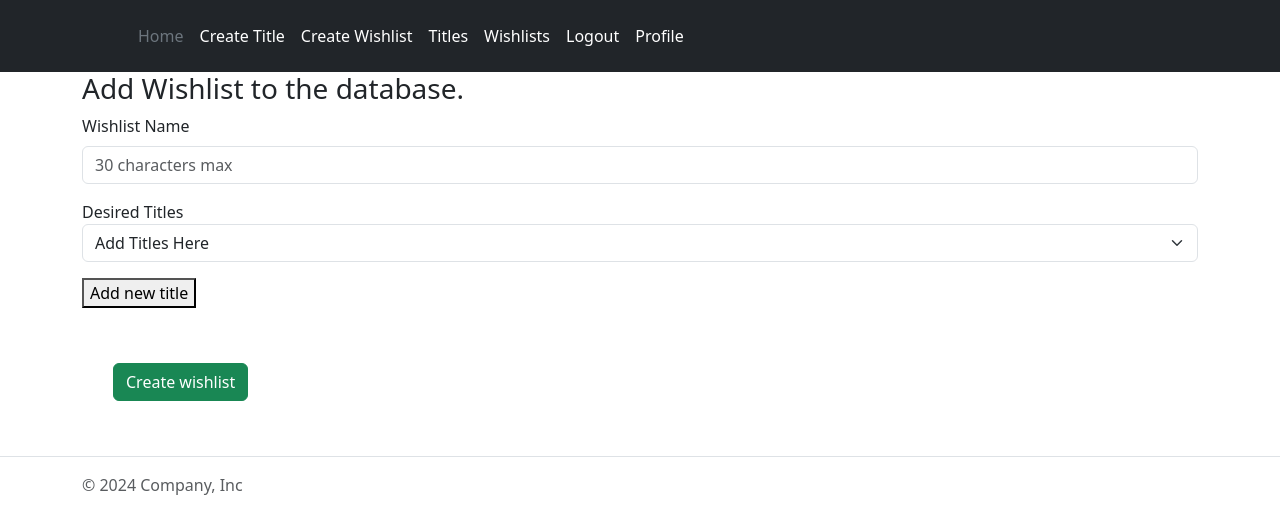
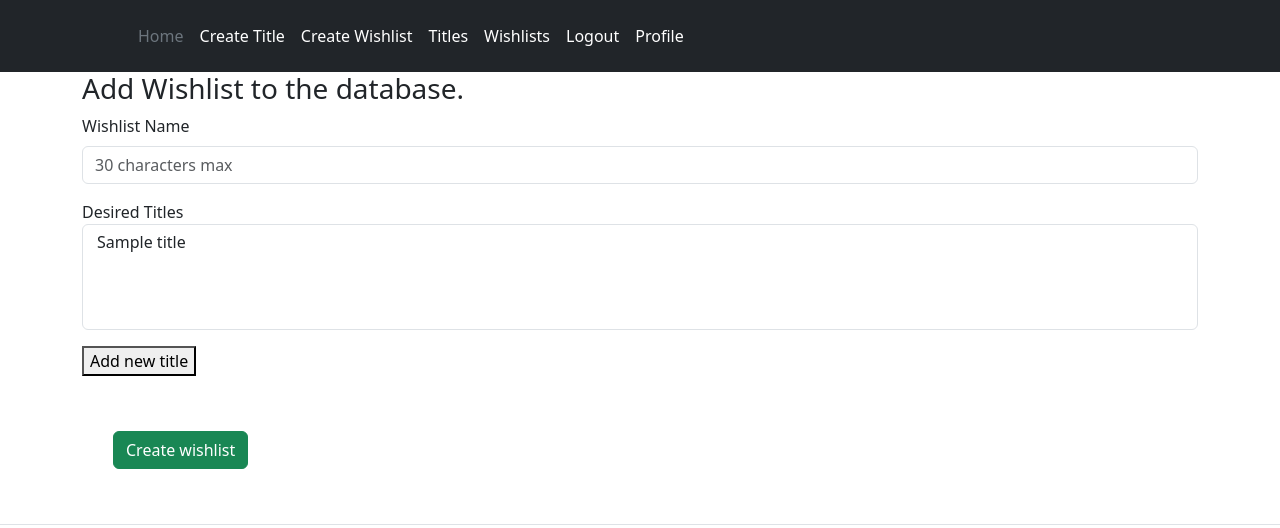
Before and after one commit to ccornfield/GameDream, a Flask app: page /add_wishlist in a window 1280 px wide. Shown: the top 528 px of the page. Run offline with Flask 3, Linux system fonts and the light colour scheme; a user stored in the database is signed in; tables that the repository leaves empty hold one stand-in row (values such as "Sample post").

Commit message:
fix: Will add missing classes to tags and fix typo's

```diff
--- a/gamedream/static/script.js
+++ b/gamedream/static/script.js
@@ -1,4 +1,4 @@
-document.addEventListener("DOMContentLoaded", function(){
+/*document.addEventListener("DOMContentLoaded", function(){
     let buttons = document.getElementById("add_game_title")
 
     for (let button of buttons) {
@@ -21,4 +21,4 @@ document.addEventListener("DOMContentLoaded", function(){
             }
         });
     }
-});
+});*/
--- a/gamedream/templates/add_wishlist.html
+++ b/gamedream/templates/add_wishlist.html
@@ -11,8 +11,7 @@
 
       <div class="mb-3">
       <label for="title_id">Desired Titles</label>
-      <select id = "title_id"  name="title_id" class="form-select" aria-label="Titles" required>
-        <option>Add Titles Here</option>
+      <select id = "title_id"  name="title_id" class="form-select" aria-label="Titles" required multiple>
         {% for title in titles%}
           <option value="{{title.id}}">{{title.game_title}}</option>
         {% endfor %}
--- a/gamedream/templates/create_account.html
+++ b/gamedream/templates/create_account.html
@@ -17,7 +17,7 @@
         </div>
         <div class="mb-3">
             <label for="email" class="form-label">Email</label>
-            <input type="text" class="form-control" id="email" name="email" required>
+            <input type="email" class="form-control" id="email" name="email" required>
         </div>
         <div class="mb-3">
             <label for="password" class="form-label">Password</label>
--- a/gamedream/templates/edit_wishlist.html
+++ b/gamedream/templates/edit_wishlist.html
@@ -10,8 +10,7 @@
       </div>
       <div class="mb-3">
       <label for="title_id">Desired Titles</label>
-      <select id = "title_id"  name="title_id" class="form-select" aria-label="Titles" required>
-        <option>Add Titles Here</option>
+      <select id = "title_id"  name="title_id" class="form-select" aria-label="Titles" required multiple>
         {% for title in titles%}
           {% if title == wishlist.title_id%}
           <option value="{{title.id}}" selected>{{title.game_title}}</option>
```
